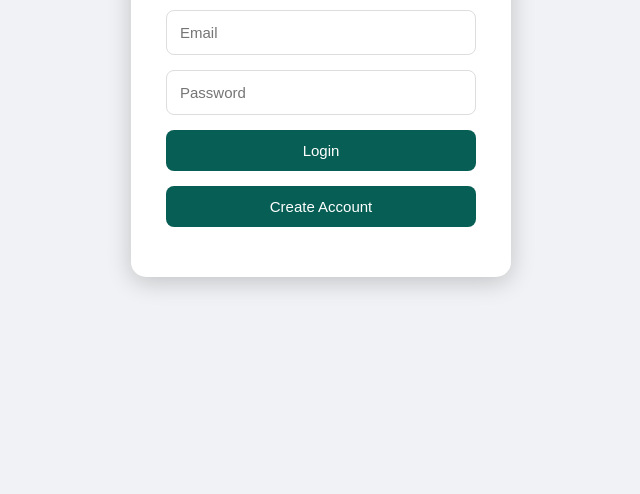
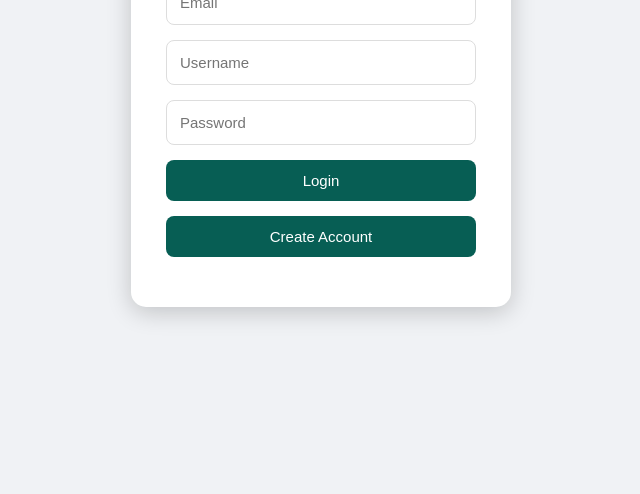
Before and after one commit to suryakantsingh886-bot/online_chat, a plain HTML site: page index.html in a window 1280 px wide. Shown: the part 306-800 px from the top of the page, without its empty margins (319-959 px from the left). Drawn offline with Linux system fonts and the light colour scheme; no server answers.

Commit message:
Add username input to login/signup form
Added username input field for user authentication.

```diff
--- a/index.html
+++ b/index.html
@@ -22,6 +22,13 @@
             id="emailInput"
             placeholder="Email"
         >
+
+<input
+    type="text"
+    id="usernameInput"
+    placeholder="Username"
+    autocomplete="off"
+>
 
         <input
             type="password"
```
